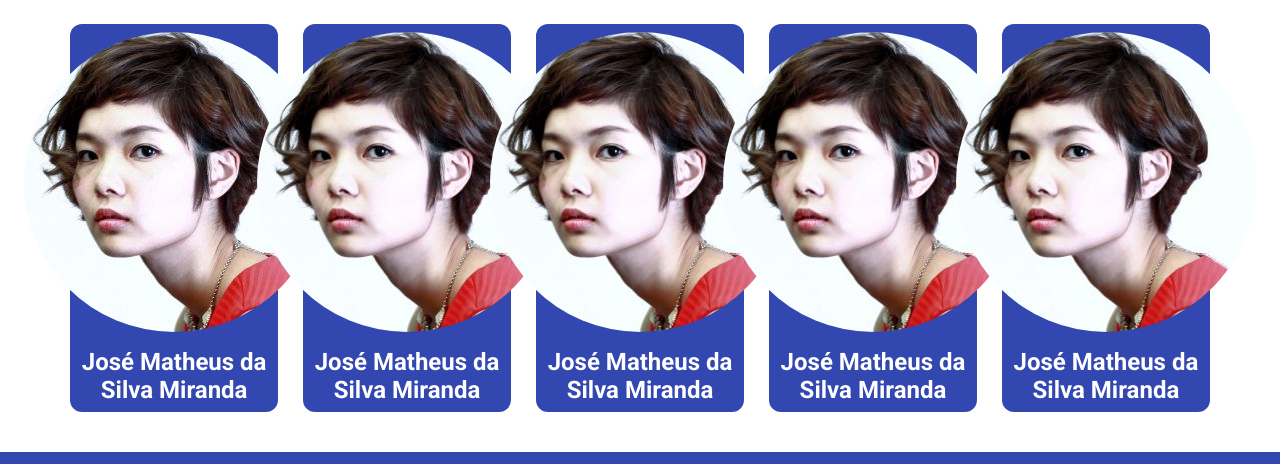
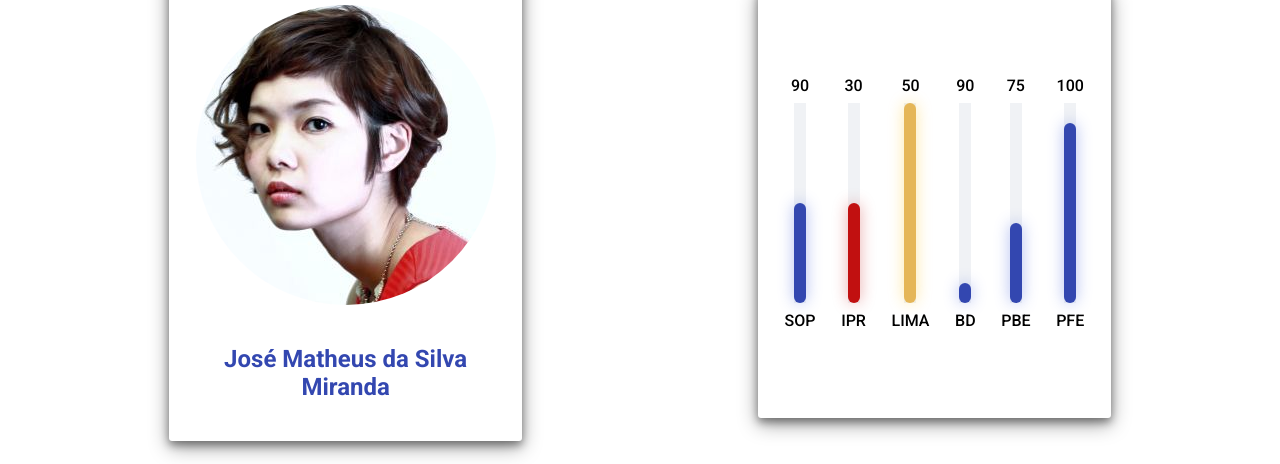
Before and after one commit to EduardoFeitosa08/PEND-Lion-School, a plain HTML site: page index.html in a window 1280 px wide. Shown: the part 227-691 px from the top of the page. Drawn offline with Linux system fonts and the light colour scheme.

Commit message:
Seção Info do Aluno Finalizada

```diff
--- a/index.html
+++ b/index.html
@@ -44,7 +44,7 @@
             </nav>
         </section> -->
 
-        <section class="section-alunos">
+        <!-- <section class="section-alunos">
             <h2 class="curso-nome">Desenvolvimento de sistemas</h2>
             <div class="container-alunos">
                 <div>
@@ -68,6 +68,57 @@
                     <h2>José Matheus da Silva Miranda</h2>
                 </div>
             </div>
+        </section> -->
+
+        <section class="section-info-aluno">
+            <div class="aluno">
+                <img src="./img/student-image.jfif" alt="">
+                <h2>José Matheus da Silva Miranda</h2>
+            </div>
+            <ul class="desempenho">
+                <li>
+                    <p>90</p>
+                    <div class="barra">
+                        <div class="preenchimento azul" style="height: 50%;"></div>
+                    </div>
+                    <p>SOP</p>
+                </li>
+                <li>
+                    <p>30</p>
+                    <div class="barra">
+                        <div class="preenchimento vermelho" style="height: 50%;"></div>
+                    </div>
+                    <p>IPR</p>
+                </li>
+                <li>
+                    <p>50</p>
+                    <div class="barra">
+                        <div class="preenchimento amarelo" style="height: 100%;"></div>
+                    </div>
+                    <p>LIMA</p>
+                </li>
+                <li>
+                    <p>90</p>
+                    <div class="barra">
+                        <div class="preenchimento azul" style="height: 10%;"></div>
+                    </div>
+                    <p>BD</p>
+                </li>
+                <li>
+                    <p>75</p>
+                    <div class="barra">
+                        <div class="preenchimento azul" style="height: 40%;"></div>
+                    </div>
+                    <p>PBE</p>
+                </li>
+                <li>
+                    <p>100</p>
+                    <div class="barra">
+                        <div class="preenchimento azul" style="height: 90%;"></div>
+                    </div>
+                    <p>PFE</p>
+                </li>
+            </ul>
         </section>
     </main>
     <footer>
--- a/style.css
+++ b/style.css
@@ -1,18 +1,21 @@
-*{
+* {
     padding: 0;
     margin: 0;
     box-sizing: border-box;
 }
 
-a{
+a {
     text-decoration: none;
     color: inherit;
 }
-ul,ol,li{
+
+ul,
+ol,
+li {
     list-style: none;
 }
 
-body{
+body {
     font-family: "Roboto", sans-serif;
     font-optical-sizing: auto;
     font-weight: 500;
@@ -20,14 +23,15 @@ body{
     font-variation-settings: "wdth" 100;
 }
 
-header{
+header {
     background-color: #3347B0;
     display: flex;
     justify-content: space-between;
     padding: 2vh 4vw;
 }
 
-header div, header button{
+header div,
+header button {
     display: flex;
     align-items: center;
     gap: .5vw;
@@ -37,43 +41,43 @@ header div, header button{
     border: none;
 }
 
-header button{
+header button {
     cursor: pointer;
 }
 
-header h1{
+header h1 {
     width: 110px;
 }
 
-header h2{
+header h2 {
     font-size: 30px;
 }
 
-main .section-cursos{
+main .section-cursos {
     display: flex;
     align-items: center;
     justify-content: space-around;
     padding: 10vh 3vw;
 }
 
-main aside{
+main aside {
     display: flex;
     flex-direction: column;
     align-items: center;
     gap: 10vh;
 }
 
-main aside h2{
+main aside h2 {
     color: #353535;
     font-size: 50px;
     width: 400px;
 }
 
-main aside span{
+main aside span {
     color: #3347B0
 }
 
-main nav{
+main nav {
     display: flex;
     flex-direction: column;
     align-items: center;
@@ -81,7 +85,7 @@ main nav{
     width: 25%;
 }
 
-main nav div{
+main nav div {
     display: flex;
     background-color: #3347B0;
     color: white;
@@ -96,16 +100,16 @@ main nav div{
     cursor: pointer;
 }
 
-main nav div:hover{
+main nav div:hover {
     background-color: #4d67eb;
     transition: .5s;
 }
 
-main nav div h2{
+main nav div h2 {
     width: fit-content;
 }
 
-footer{
+footer {
     background-color: #3347B0;
     display: flex;
     justify-content: space-between;
@@ -116,24 +120,24 @@ footer{
     font-weight: 400;
 }
 
-footer ul{
+footer ul {
     display: flex;
     flex-direction: column;
     gap: 1vw;
 }
 
-footer ul li{
+footer ul li {
     display: flex;
     align-items: center;
     gap: 1vw;
 }
 
-footer nav{
+footer nav {
     display: flex;
     gap: 2vw;
 }
 
-footer nav div{
+footer nav div {
     padding: 0;
     border: 2px solid white;
     border-radius: 100%;
@@ -143,7 +147,7 @@ footer nav div{
     height: 50px;
 }
 
-footer nav div img{
+footer nav div img {
     width: auto;
     height: auto;
 }
@@ -151,7 +155,7 @@ footer nav div img{
 
 /* -------- Section Alunos ------------- */
 
-.section-alunos{
+.section-alunos {
     display: flex;
     flex-direction: column;
     align-items: center;
@@ -159,15 +163,15 @@ footer nav div img{
     padding-top: 4vh;
 }
 
-.section-alunos .curso-nome{
+.section-alunos .curso-nome {
     font-size: 60px;
 }
 
-.curso-nome{
+.curso-nome {
     color: #3347B0;
 }
 
-.container-alunos{
+.container-alunos {
     display: flex;
     flex-wrap: wrap;
     justify-content: center;
@@ -175,7 +179,7 @@ footer nav div img{
     padding: 5vh 5vw;
 }
 
-.container-alunos div{
+.container-alunos div {
     display: flex;
     flex-direction: column;
     align-items: center;
@@ -189,10 +193,86 @@ footer nav div img{
     border-radius: 12px;
 }
 
-.container-alunos div h2{
+.container-alunos div h2 {
     width: 200px;
 }
 
-.container-alunos div img{
+.container-alunos div img {
     border-radius: 100%;
 }
+
+
+/* -------- Section Info Aluno ------------- */
+
+.section-info-aluno {
+    display: flex;
+    align-items: center;
+    justify-content: space-around;
+    padding: 10.5vh 4vw;
+}
+
+.section-info-aluno .aluno {
+    display: flex;
+    flex-direction: column;
+    align-items: center;
+    gap: 5vh;
+    width: 30%;
+    color: #3347B0;
+    padding: 5vh 3vw;
+    text-align: center;
+    box-shadow: 0 4px 8px 0 rgba(0, 0, 0, 0.4), 0 6px 20px 0 rgba(0, 0, 0, 0.39);
+    border-radius: 3px;
+    height: auto;
+}
+
+.section-info-aluno .aluno img {
+    border-radius: 100%;
+}
+
+.section-info-aluno .desempenho {
+    display: flex;
+    justify-content: center;
+    gap: 2vw;
+    box-shadow: 0 4px 8px 0 rgba(0, 0, 0, 0.4), 0 6px 20px 0 rgba(0, 0, 0, 0.39);
+    border-radius: 3px;
+    padding: 11vh 2vw;
+    width: 30%;
+    height: auto;
+}
+
+.section-info-aluno .desempenho li {
+    display: flex;
+    flex-direction: column;
+    align-items: center;
+    gap: 1vh;
+}
+
+.barra {
+    width: 12px;
+    height: 200px;
+    background-color: #f0f2f5;
+    position: relative;
+    display: flex;
+    flex-direction: column-reverse;
+}
+
+.preenchimento {
+    width: 100%;
+    border-radius: 10px;
+    box-shadow: 0 0 10px rgba(0,0,0,0.1);
+}
+
+.azul {
+    background-color: #3347B0;
+    box-shadow: 0 0 15px rgba(59, 91, 219, 0.4);
+}
+
+.vermelho {
+    background-color: #C11010;
+    box-shadow: 0 0 15px rgba(201, 42, 42, 0.4);
+}
+
+.amarelo {
+    background-color: #E5B657;
+    box-shadow: 0 0 15px rgba(252, 196, 25, 0.4);
+}
```
